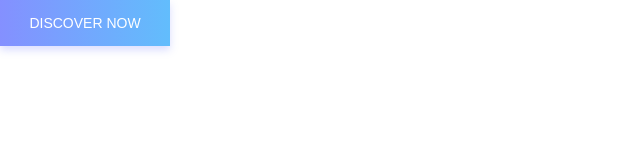
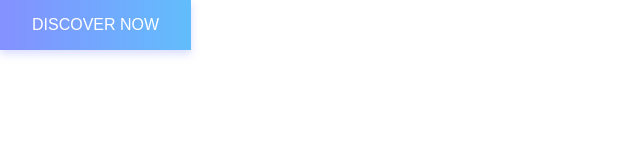
Before and after one commit to front-end-by-rimantas/39-grupe-portfolio-personal, a website: page index.html in a window 1280 px wide. Shown: the whole page, without its empty margins (0-640 px from the left). Drawn offline with Linux system fonts and the light colour scheme.

Commit message:
button updated via padding

```diff
--- a/css/base/base.css
+++ b/css/base/base.css
@@ -10,18 +10,3 @@ body {
     font-family: 'Gill Sans', 'Gill Sans MT', Calibri, 'Trebuchet MS',
         sans-serif;
 }
-
-.btn {
-    width: 170px;
-    font-size: 14px;
-    padding: 15px;
-    background-image: linear-gradient(to right, #8490ff, #62bdfc);
-    color: white;
-    border: none;
-    text-transform: uppercase;
-}
-
-.btn:hover {
-    cursor: pointer;
-    box-shadow: 0px 4px 8px rgb(132 144 255 / 30%);
-}
--- a/css/pages/home.css
+++ b/css/pages/home.css
@@ -3,6 +3,7 @@
 /* 3rd-party */
 
 /* components */
+@import '../components/button.css';
 
 /* CUSTOM STYLE BELOW THIS COMMENT LINE */
 
```
